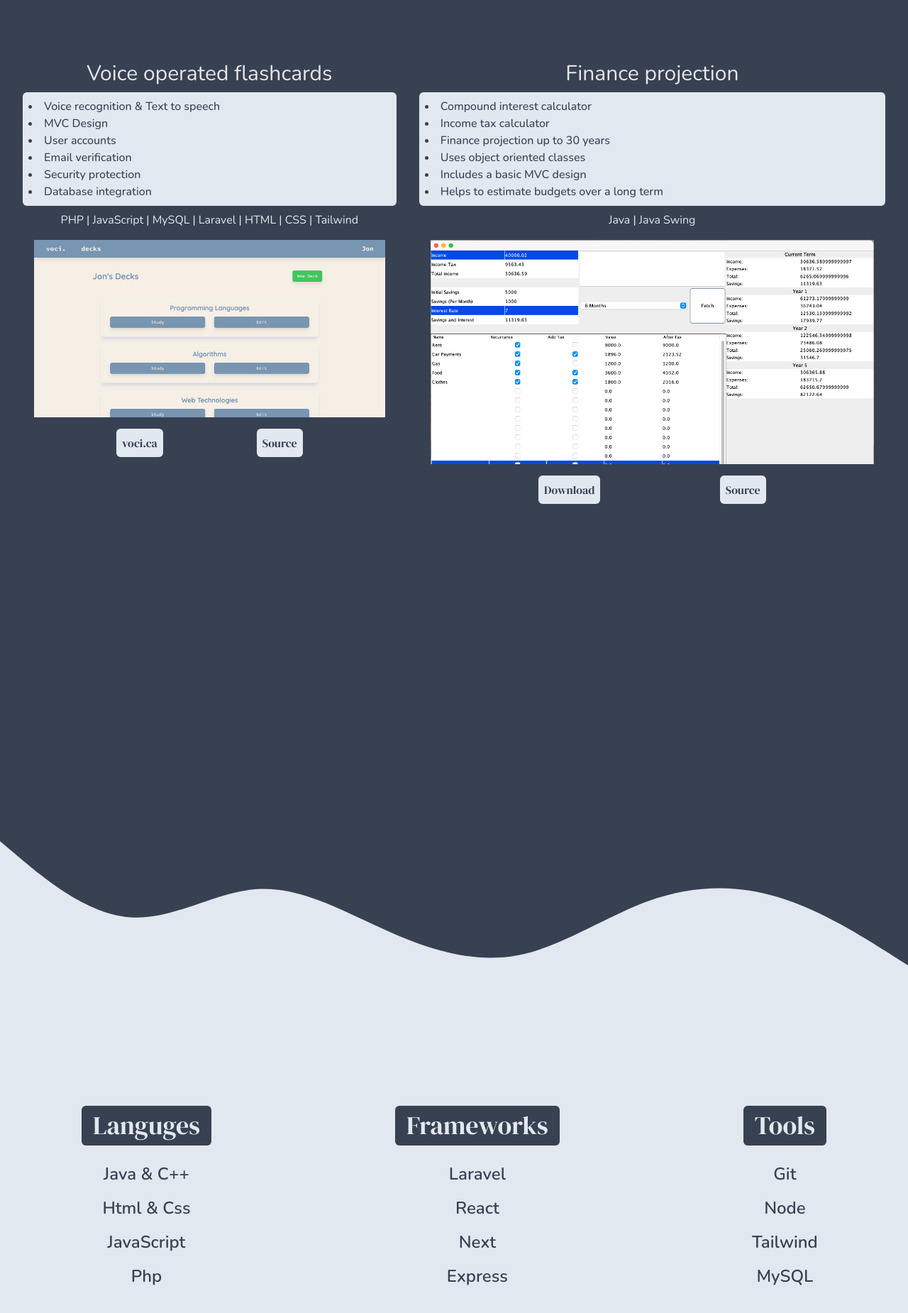
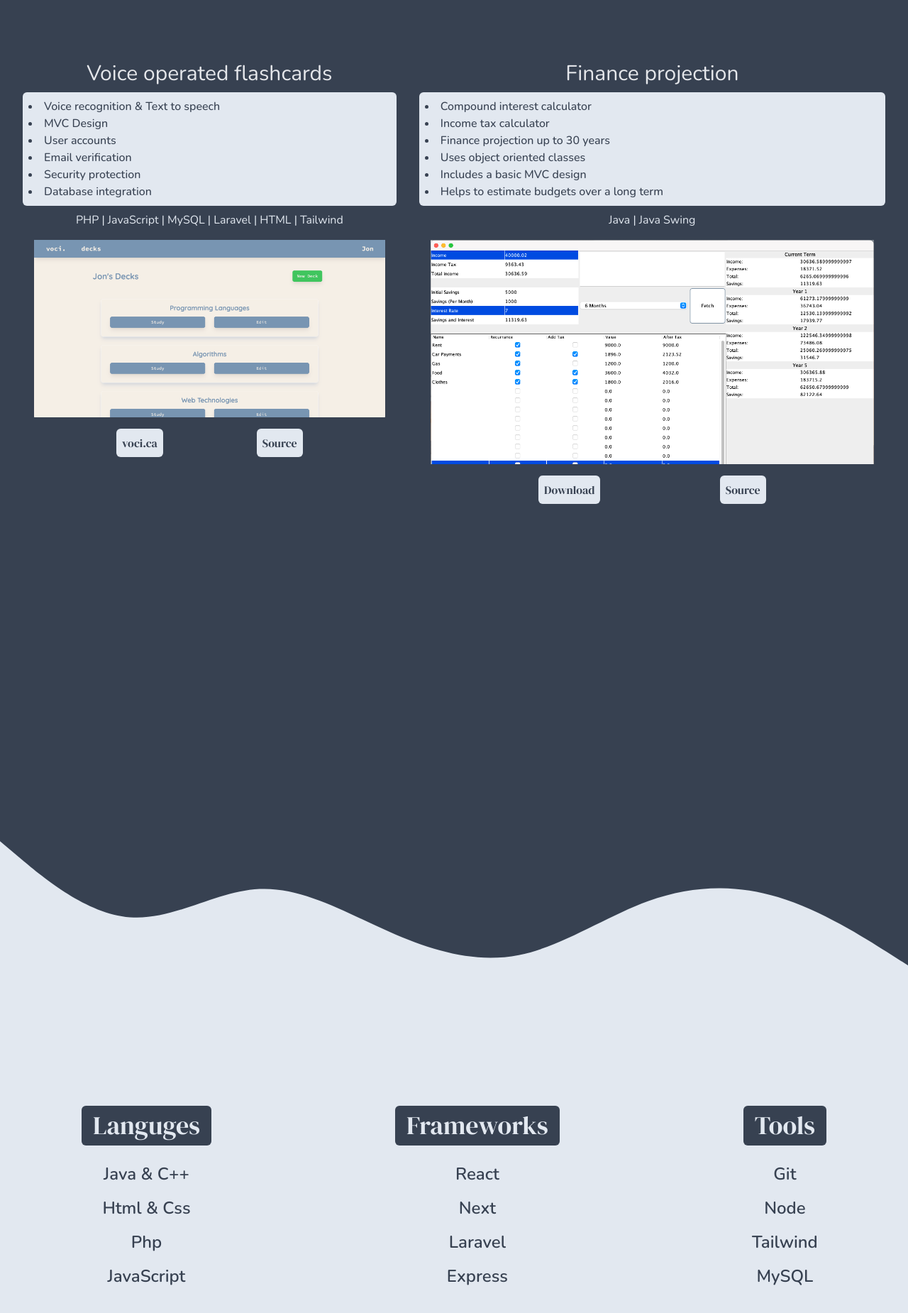
Before and after one commit to jon-steele/Portfolio-Website, a Next.js app: page / in a window 1280 px wide. Shown: the part 1166-3016 px from the top of the page at 71% size. Built offline with nearby package versions, Linux system fonts and the light colour scheme.

Commit message:
Updated resume, and minor text changes

```diff
--- a/components/sections/projects.js
+++ b/components/sections/projects.js
@@ -24,7 +24,7 @@ export default function Projects({className}) {
               <li>Database integration</li>
             </ul>
             <p className='font-nun text-center'>
-              PHP | JavaScript | MySQL | Laravel | HTML | CSS | Tailwind
+              PHP | JavaScript | MySQL | Laravel | HTML | Tailwind
             </p>
           </div>
           <div className='p-4'>
--- a/components/sections/skills.js
+++ b/components/sections/skills.js
@@ -10,17 +10,17 @@ export default function Skills({className}) {
 
         <SkillHeader title="Java & C++"/>
         <SkillHeader title="Html & Css"/>
+        <SkillHeader title="Php"/>
         <SkillHeader title="JavaScript"/>
-        <SkillHeader title="Php"/>
 
       </div>
       <div className='flex flex-col justify-center items-center'>
 
         <h1 className="px-4 py-2 text-4xl mb-4 text-slate-200 bg-gray-700 rounded-md animate">Frameworks</h1>
 
-        <SkillHeader title="Laravel"/>
         <SkillHeader title="React"/>
         <SkillHeader title="Next"/>
+        <SkillHeader title="Laravel"/>
         <SkillHeader title="Express"/>
 
       </div>
```
Also changed, not shown: 1 other file (tests, documents, lock files or other folders).
